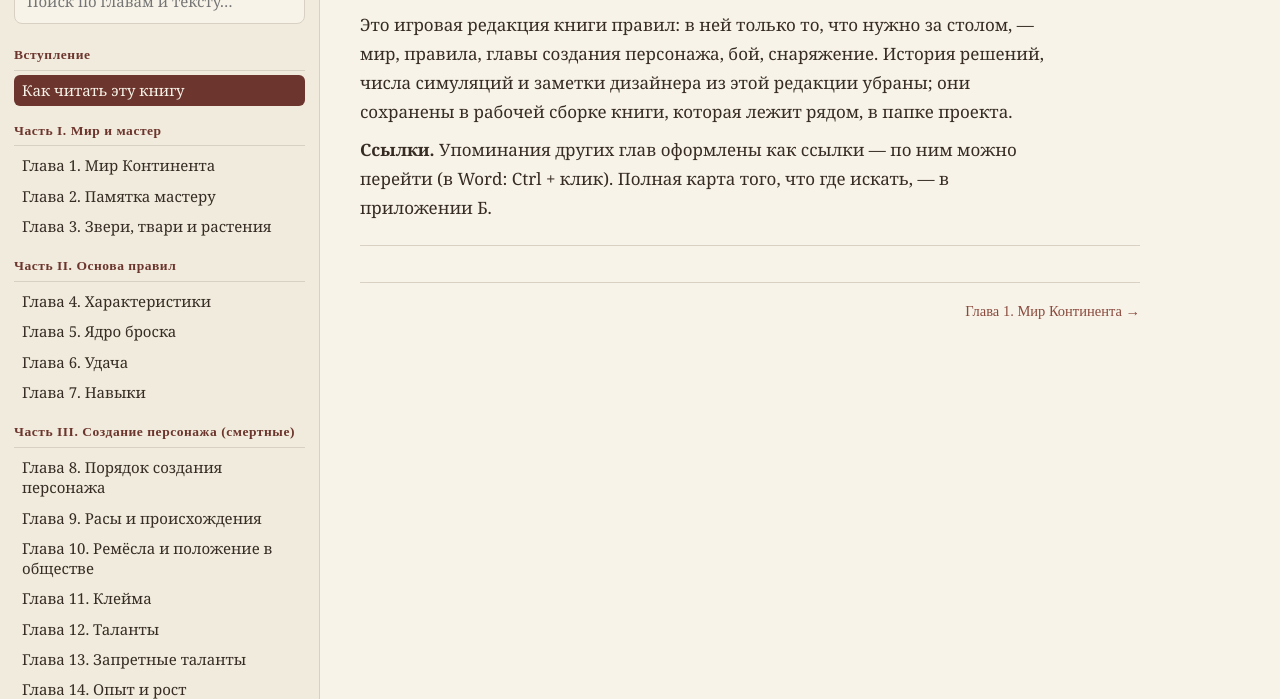
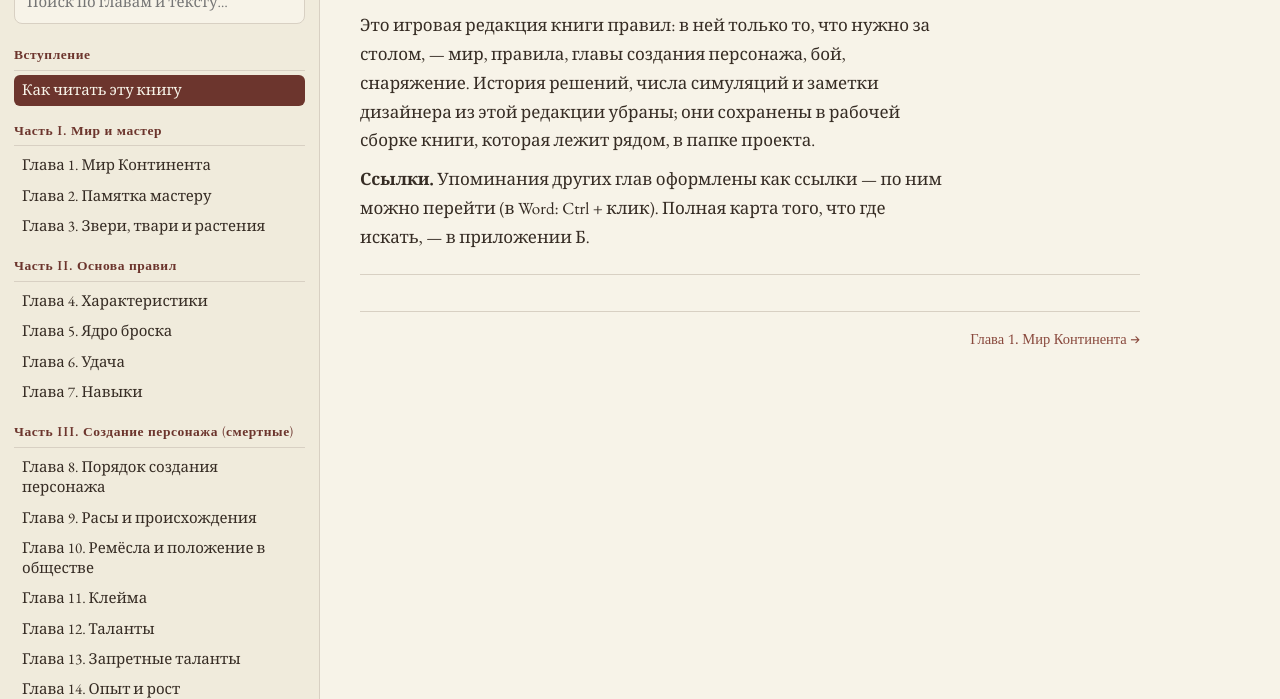
Before and after one commit to Xykon-n/nri-pobbi-rulebook, a plain HTML site: page index.html in a window 1280 px wide. Shown: the part 101-800 px from the top of the page. Drawn offline with nearby package versions, Linux system fonts and the light colour scheme.

Commit message:
Load EB Garamond and Spectral from Google Fonts

```diff
--- a/index.html
+++ b/index.html
@@ -4,6 +4,9 @@
 <meta charset="utf-8">
 <meta name="viewport" content="width=device-width, initial-scale=1">
 <title>НРИ по ББИ — Читалка правил</title>
+<link rel="preconnect" href="https://fonts.googleapis.com">
+<link rel="preconnect" href="https://fonts.gstatic.com" crossorigin>
+<link rel="stylesheet" href="https://fonts.googleapis.com/css2?family=EB+Garamond:ital,wght@0,400..800;1,400..800&family=Spectral:ital,wght@0,300;0,400;0,500;0,600;0,700;0,800;1,400&display=swap">
 <style>
 :root{
   --paper: oklch(0.965 0.015 90); --paper-2: oklch(0.94 0.02 90);
```
